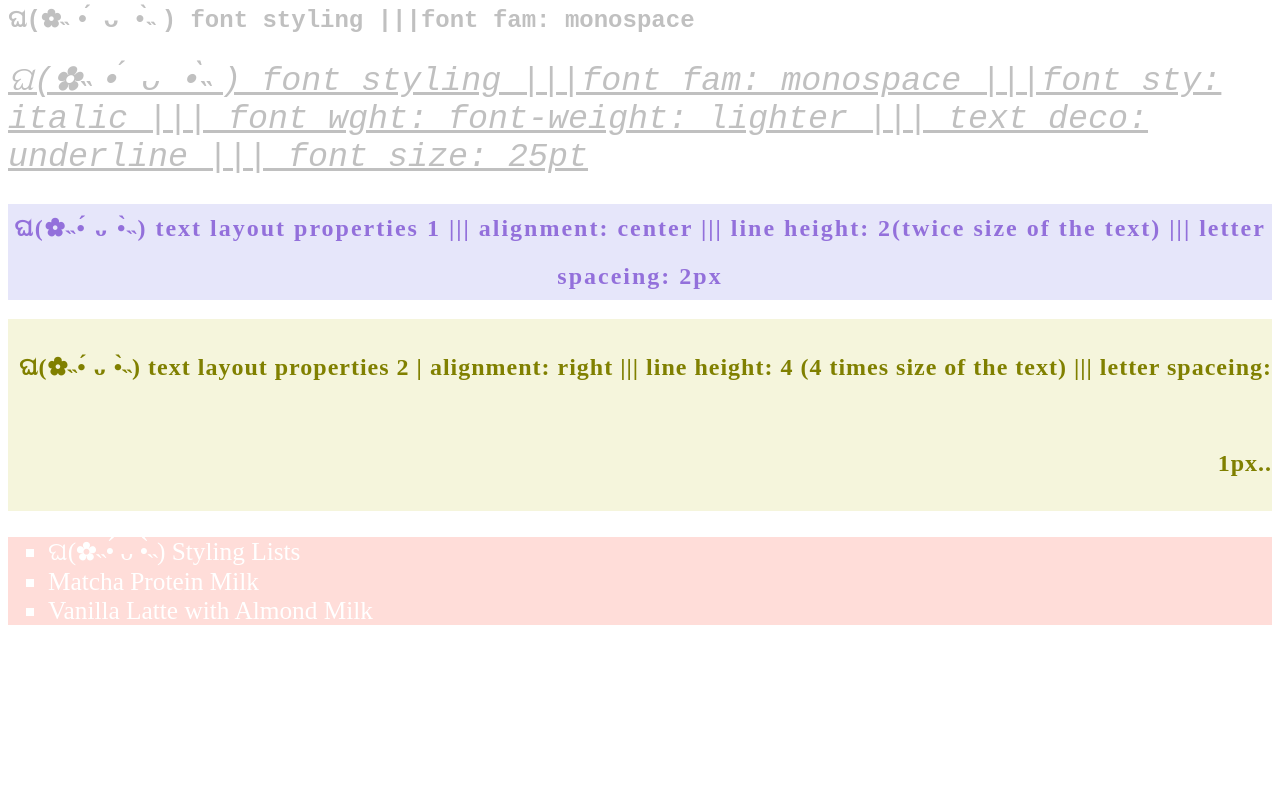
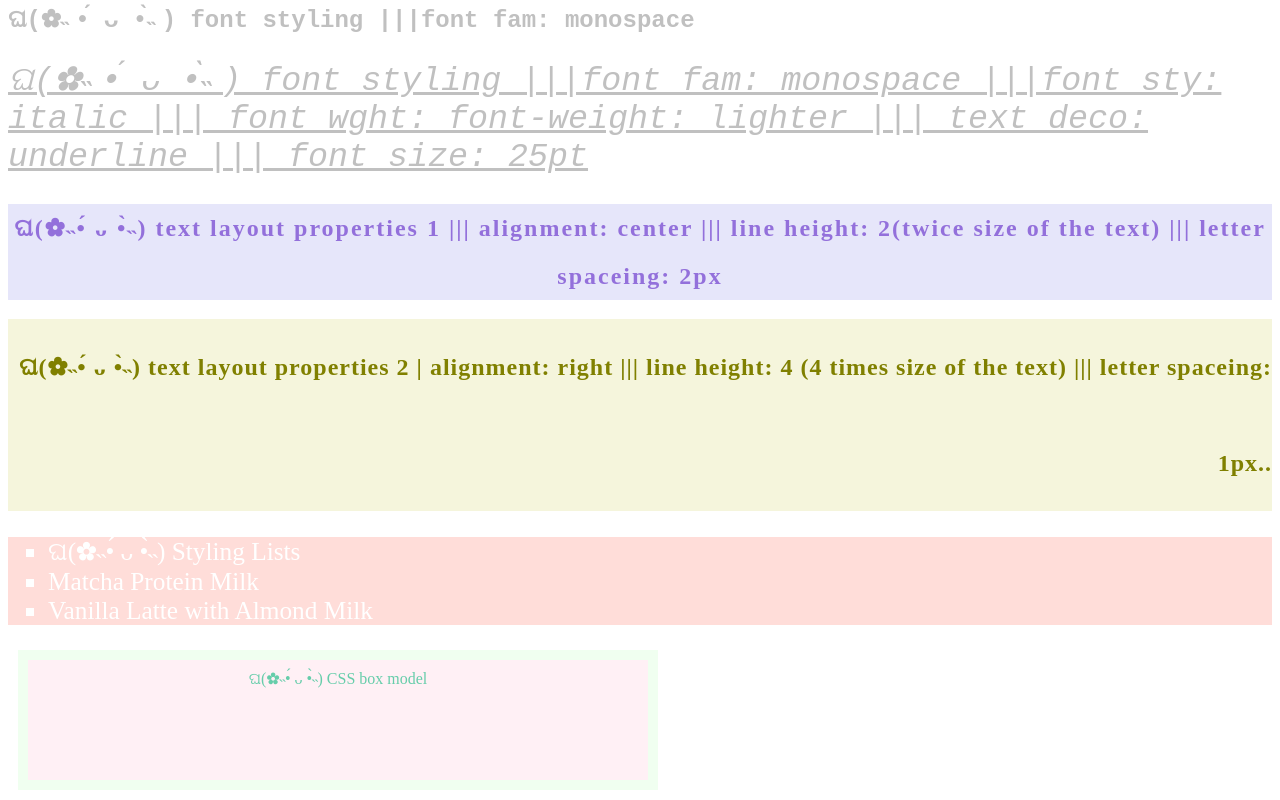
Before and after one commit to goldietiara/CSS, a plain HTML site: page index.html in a window 1280 px wide. Shown: the part 434-1234 px from the top of the page. Before the commit the page ends 1084 px from the top, so only its background shows below. Drawn offline with Linux system fonts and the light colour scheme.

Commit message:
box model

```diff
--- a/index.html
+++ b/index.html
@@ -69,5 +69,10 @@
       <li>Vanilla Latte with Almond Milk</li>
     </ul>
 
+    <!-- CSS box model -->
+    <div class="boxModel">
+      ଘ(✿˵•́ ᴗ •̀˵) CSS box model
+    </div>
+
   </body>
 </html>
--- a/style1.css
+++ b/style1.css
@@ -91,3 +91,16 @@ it has default spacing, to remove it set the margin and padding to 0
   /* margin: 0;
   padding: 0; */
 }
+
+/* CSS box model
+content > padding > border > margin */
+.boxModel {
+  background-color: #fff0f5;
+  color: #66cdaa;
+  text-align: center;
+  padding: 10px;
+  border: 10px solid #f0fff0;
+  margin: 10px;
+  height: 100px;
+  width: 600px;
+}
```
